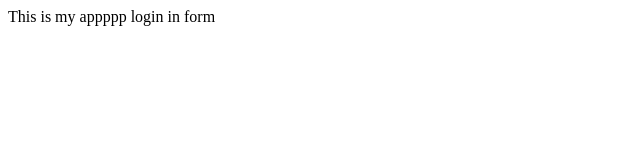
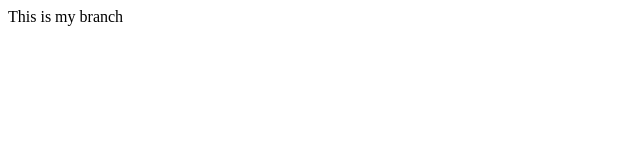
Before and after one commit to Utku-bot/csshtml, a plain HTML site: page index.html in a window 1280 px wide. Shown: the whole page, without its empty margins (0-640 px from the left). Drawn offline with Linux system fonts and the light colour scheme.

Commit message:
this it my branch

```diff
--- a/index.html
+++ b/index.html
@@ -6,6 +6,6 @@
     <title>My App</title>
   </head>
   <body>
-    This is my appppp login in form
+    This is my branch
   </body>
 </html>
```
